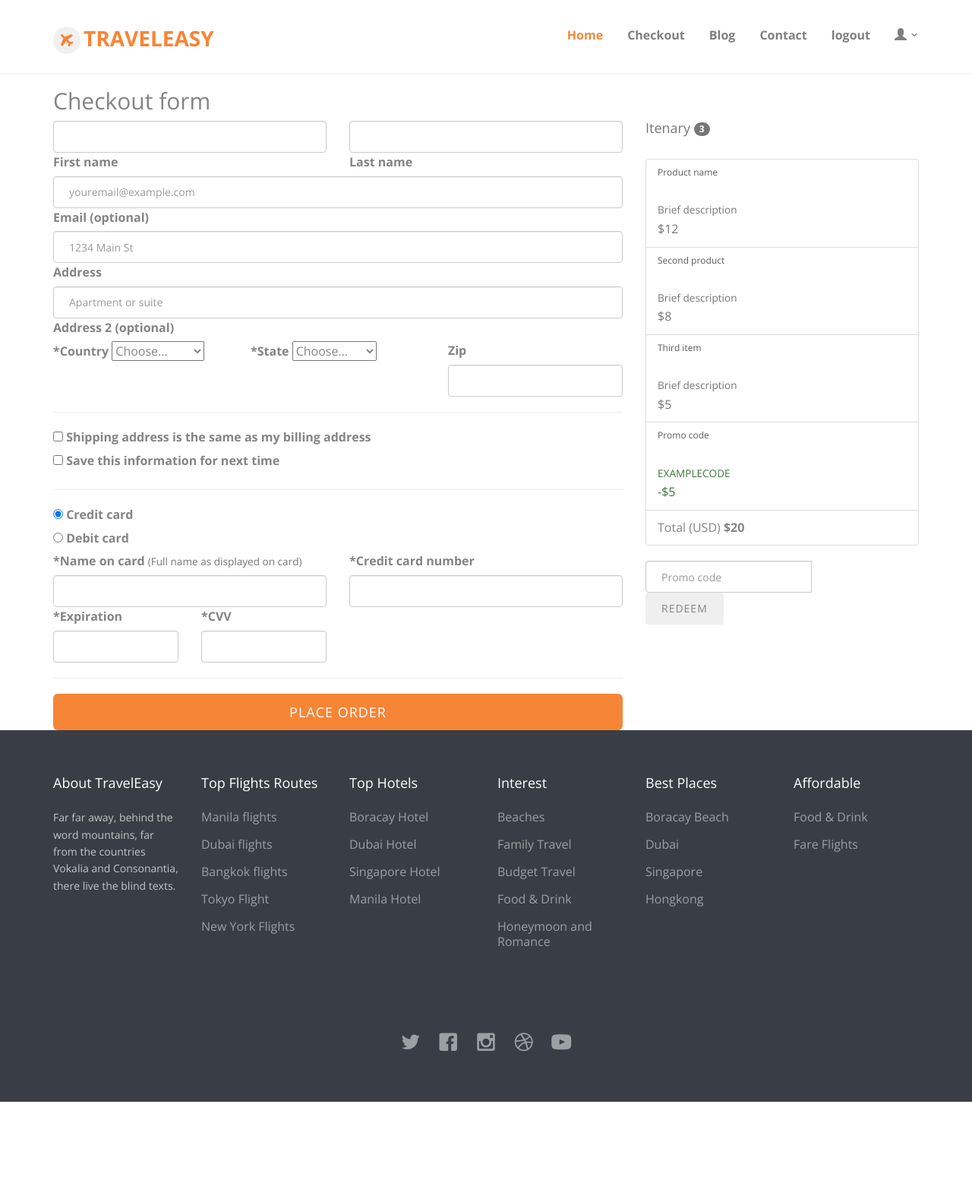
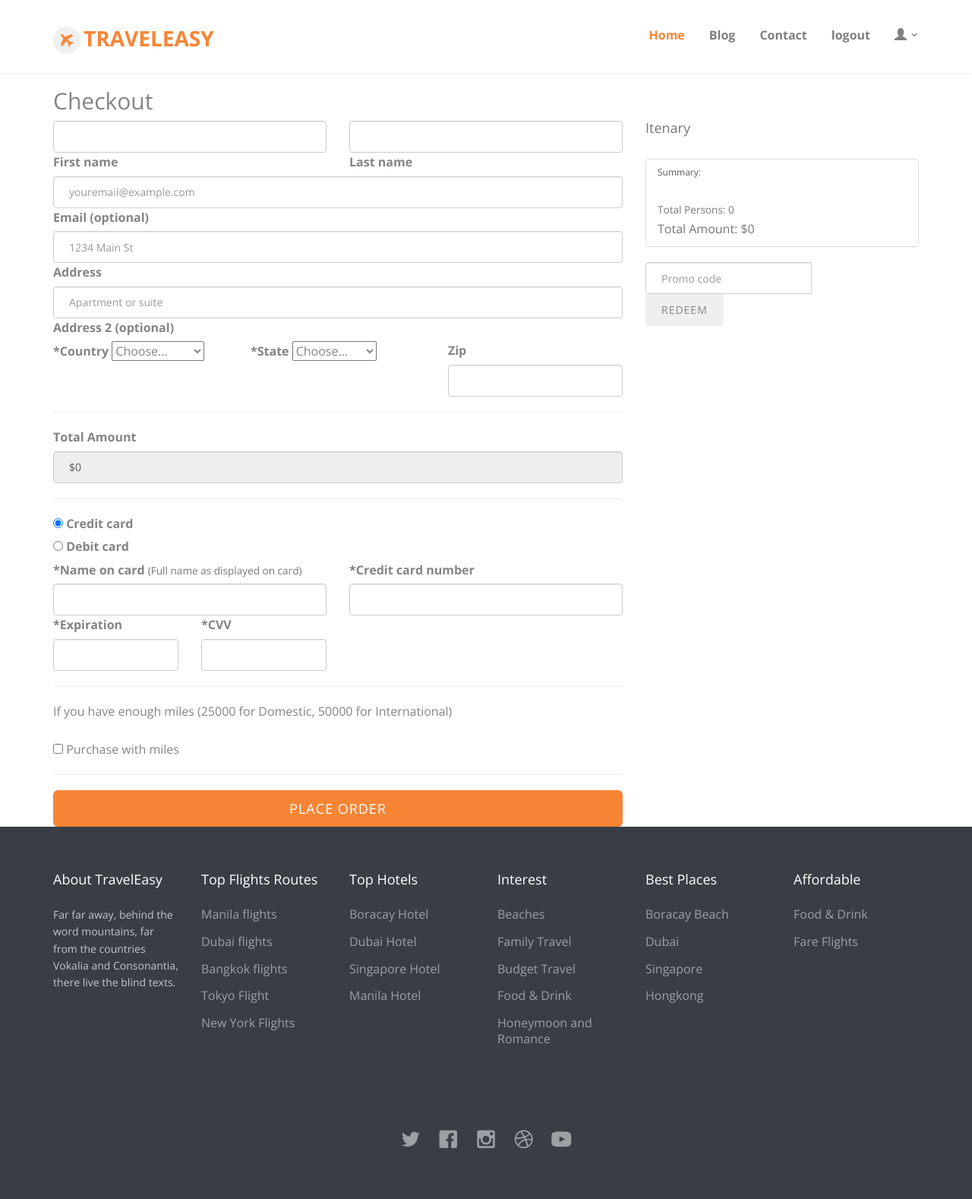
Before and after one commit to sravs47/travel_easy, a Flask app: page /checkout in a window 1280 px wide. Shown: the whole page at 76% size. Before the commit the page ends 1450 px from the top, so only its background shows below. Run offline with Flask 2, Linux system fonts and the light colour scheme; the visitor is signed in with stand-in values (Sample User, id 1); data that the repository does not hold is empty; some libraries are stand-ins or nearby versions; some web fonts are replaced.

Commit message:
Working website

```diff
--- /dev/null
+++ b/app/helpers/checkoutHelper.py
@@ -0,0 +1,21 @@
+flight_li_block = """<li class="list-group-item d-flex justify-content-between lh-condensed">
+                        <div>
+                            <h6 class="my-0"> {} </h6>
+                            <small class="text-muted">Flight No: {}</small>
+                            <small class="text-muted">Source: {}</small>
+                            <small class="text-muted">Destination: {}</small>
+                            <small class="text-muted">StartTime: {}</small>
+                            <small class="text-muted">EndTime: {}</small>
+                        </div>
+                        <span class="text-muted">Amount: ${}</span>
+                    </li>"""
+hotel_li_block = """<li class="list-group-item d-flex justify-content-between lh-condensed">
+                        <div>
+                            <h6 class="my-0"> {} </h6>
+                            <small class="text-muted">City: {}</small>
+                            <small class="text-muted">Checkin: {}</small>
+                            <small class="text-muted">Checkout: {}</small>
+
+                        </div>
+                        <span class="text-muted">Amount: ${}</span>
+                    </li>"""
--- a/app/static/css/style.css
+++ b/app/static/css/style.css
@@ -1978,3 +1978,45 @@ div.cs-select span {
 }
 
 /*# sourceMappingURL=style.css.map */
+
+*{
+    margin: 0;
+    padding: 0;
+}
+.rate {
+    float: left;
+    height: 46px;
+    padding: 0 10px;
+}
+.rate:not(:checked) > input {
+    position:absolute;
+    top:-9999px;
+}
+.rate:not(:checked) > label {
+    float:right;
+    width:1em;
+    overflow:hidden;
+    white-space:nowrap;
+    cursor:pointer;
+    font-size:30px;
+    color:#ccc;
+}
+.rate:not(:checked) > label:before {
+    content: '★ ';
+}
+.rate > input:checked ~ label {
+    color: #ffc700;
+}
+.rate:not(:checked) > label:hover,
+.rate:not(:checked) > label:hover ~ label {
+    color: #deb217;
+}
+.rate > input:checked + label:hover,
+.rate > input:checked + label:hover ~ label,
+.rate > input:checked ~ label:hover,
+.rate > input:checked ~ label:hover ~ label,
+.rate > label:hover ~ input:checked ~ label {
+    color: #c59b08;
+}
+
+/* Modified from: https://github.com/mukulkant/Star-rating-using-pure-css */
--- a/app/static/js/custom.js
+++ b/app/static/js/custom.js
@@ -6,6 +6,11 @@ $('#searchflight').click(function (e) {
             scrollTop: $("#fh5co-tours").offset().top
         },
         'slow');
+
+    console.log('_________________________-')
+    console.log($('#adultcount').val())
+    console.log($('#childcount').val())
+    console.log(Number($('#adultcount').val()) + Number($('#childcount').val()))
 
     $('#searchresponse').bootstrapTable({
         method: 'get',
@@ -18,7 +23,7 @@ $('#searchflight').click(function (e) {
                 to: $("#to-place").val(),
                 starttime: $('#date-start').val(),
                 endtime: $('#date-end').val(),
-                count: $('#adultcount').val() + $('#childcount').val()
+                count: (Number($('#adultcount').val()) + Number($('#childcount').val()))
             }
         },
         clickToSelect: true,
@@ -33,26 +38,29 @@ $('#searchflight').click(function (e) {
                 visible: false
             }, {
                 field: 'airlines',
-                title: 'AIRLINES'
+                title: 'Airlines'
 
             }, {
                 field: 'flight_no',
-                title: 'FLIGHT NUMBER'
+                title: 'Flight Number'
             }, {
                 field: 'source',
-                title: 'SOURCE'
+                title: 'Source'
             }, {
                 field: 'destination',
-                title: 'DESTINATION'
+                title: 'Destination'
             }, {
                 field: 'starttime',
-                title: 'STARTTIME'
+                title: 'Starttime'
             }, {
                 field: 'endtime',
-                title: 'ENDTIME'
+                title: 'Endtime'
+            },{
+                field: 'count',
+                title: 'People'
             }, {
                 field: 'amount',
-                title: 'AMOUNT'
+                title: 'Amount(each)'
             }],
         rowStyle: function rowStyle(row, index) {
             return {
@@ -73,7 +81,7 @@ $('#searchflight').click(function (e) {
         $('#bookplaceholder').html(table_template);
         $('#selectflight').click(function () {
         console.log($('#searchresponse').bootstrapTable('getSelections')[0].id);
-        path = "/checkout?flightselection="+$('#searchresponse').bootstrapTable('getSelections')[0].id;
+        path = "/checkout?ppl="+(Number($('#adultcount').val()) + Number($('#childcount').val()))+"&flightselection="+$('#searchresponse').bootstrapTable('getSelections')[0].id;
         $.post(path,function(data){
            window.location="http://localhost:5000/checkout"
         });
@@ -97,14 +105,17 @@ $('#SearchHotel').click(function (e) {
             return {
                 city: $("#hcity").val(),
                 fromdate: $('#hotels').find("#date-start").val(),
-                todate: $('#hotels').find('#date-end').val()
+                todate: $('#hotels').find('#date-end').val(),
+                count: (Number($('#hadultscount').val()) + Number($('#hchildrencount').val())),
+                rooms: $('#hotels').find('#hrooms').val()
+
             }
         },
         clickToSelect: true,
         columns: [{
             field: 'radio',
             radio: 'true'
-        },
+             },
             {
                 field: 'id',
                 title: 'ID',
@@ -118,15 +129,21 @@ $('#SearchHotel').click(function (e) {
                 field: 'address',
                 title: 'Address'
             }, {
-                field: 'hprice',
-                title: 'Price'
-            }, {
                 field: 'fromdate',
                 title: 'Checkin'
             }, {
                 field: 'todate',
                 title: 'Checkout'
-            }],
+            },{
+                field: 'count',
+                title: 'People'
+            }, {
+                field: 'rooms',
+                title: 'Rooms'
+            },{
+                field: 'hprice',
+                title: 'Price(each)'
+            } ],
         rowStyle: function rowStyle(row, index) {
             return {
                 classes: 'text-nowrap another-class',
@@ -146,7 +163,7 @@ $('#SearchHotel').click(function (e) {
     // console.log($('#searchresponse').html());
     $('#selectHotel').click(function () {
         console.log($('#searchresponse').bootstrapTable('getSelections')[0].id);
-        path = "/checkout?hotelselection="+$('#searchresponse').bootstrapTable('getSelections')[0].id;
+        path = "/checkout?ppl="+(Number($('#hadultscount').val()) + Number($('#hchildrencount').val()))+"&hotelselection="+$('#searchresponse').bootstrapTable('getSelections')[0].id;
         $.post(path,function(data){
            window.location="http://localhost:5000/checkout"
         });
@@ -176,14 +193,18 @@ $('#searchpackage').click(function (e) {
             return {
                 city: $('#packages').find("#to-place").val(),
                 fromdate: $('#packages').find('#date-start').val(),
-                todate: $('#packages').find('#date-end').val()
+                todate: $('#packages').find('#date-end').val(),
+                count: $('#padultscount').val() + $('#pchildcount').val(),
+                rooms:$('#packages').find('#prooms').val()
             }
            }
             else{
                return{
                 city: $('#packages').find("#to-place").val(),
                 fromdate: $("#showdates").find("#date-start").val(),
-                todate: $("#showdates").find('#date-end').val()
+                todate: $("#showdates").find('#date-end').val(),
+                count: $('#padultscount').val() + $('#pchildcount').val(),
+                rooms:$('#prooms').val()
               }
             }
         },
@@ -200,23 +221,24 @@ $('#searchpackage').click(function (e) {
                 field: 'hname',
                 title: 'HotelName',
 
-
             }, {
                 field: 'address',
                 title: 'Address',
-
             }, {
                 field: 'hprice',
                 title: 'Price',
-
             }, {
                 field: 'fromdate',
                 title: 'Checkin',
-
+            },{
+                field: 'count',
+                title: 'People'
+            }, {
+                field: 'rooms',
+                title: 'Rooms'
             }, {
                 field: 'todate',
                 title: 'Checkout',
-
             }],
             rowStyle: function rowStyle(row, index) {
                 return {
@@ -275,6 +297,9 @@ $('#searchpackage').click(function (e) {
             }, {
                 field: 'endtime',
                 title: 'Endtime'
+            },{
+                field: 'count',
+                title: 'People'
             }, {
                 field: 'amount',
                 title: 'Price'
@@ -300,8 +325,9 @@ $('#searchpackage').click(function (e) {
         var flightselection = $('input[name=btSelectItem]:checked').closest("tr").find("td").slice(1,2).text();
 
         console.log(hotelselection)
-        console.log(flightselection)
-        path = "/checkout?hotelselection="+hotelselection+"&flightselection="+flightselection;
+        console.log(Number($('#padultscount').val())+Number($('#pchildcount').val()))
+        console.log(Number($('#pchildcount').val()))
+        path = "/checkout?ppl="+(Number($('#padultscount').val()) + Number($('#pchildcount').val()))+"&hotelselection="+hotelselection+"&flightselection="+flightselection;
         $.post(path,function(data){
            window.location="http://localhost:5000/checkout"
         });
@@ -332,6 +358,7 @@ $(document).ready(function() {
 });
 
 
+
 // flight status
 $('#getFlightStatus').click(function(e) {
 //$('html,body').animate({
@@ -359,22 +386,9 @@ $('#getFlightStatus').click(function(e) {
 
 //for packages advanced option
 $('#flightadvanced').click(function() {
-$('#showdates').toggle('slow',function(){
-});
+    $('#showdates').toggle('slow');
 });
 
-
-
-
-//<div class="col-md-4 table-responsive">
-//                <table class="table">
-//                <tr>
-//                <th>
-//                <img src="/static/images/flight.jpg" alt="flightdelayimage"
-//                </th>
-//                <th>
-//                <input type="submit" id="selectflight"  value="${response[0].status}">
-//                </th>
-//                </tr>
-//                </table>
-//            </div>
+$('#miles').click(function(){
+    $('#paymentblock').toggle('slow');
+});
--- a/app/templates/_navbar.html
+++ b/app/templates/_navbar.html
@@ -10,15 +10,14 @@
                     {% if session.logged_in %}
 
                     <li class="active"><a href="index">Home</a></li>
-                    <li>
-                        <a href="checkout" class="fh5co-sub-ddown">Checkout</a>
-                    </li>
+
                     <li><a href="blog">Blog</a></li>
                     <li><a href="contact">Contact</a></li>
                     <li><a id="checkout" href="logout">logout</a></li>
                     <li><a><span class="glyphicon glyphicon-user"></a></span>
                         <ul class="fh5co-sub-menu">
                             <li><span style="color:red">Welcome {{session.username}}</span></li>
+                            <li><span >Total Miles {{session.miles}}</span></li>
                         </ul>
                     </li>
 
--- a/app/templates/checkout.html
+++ b/app/templates/checkout.html
@@ -3,9 +3,10 @@
 <main class="mt-5 pt-4">
     <div class="container wow fadeIn">
         <!-- Heading -->
-        <h2 class="my-5 h2">Checkout form</h2>
+        <h2 class="my-5 h2">Checkout</h2>
         <!--Grid row-->
         <div class="row">
+            <form method="POST" action="/order" role="form">
                 <!--Grid column-->
                 <div class="col-md-8 mb-4">
                     <!--Card-->
@@ -18,13 +19,14 @@
                                 <div class="col-md-6 mb-2">
                                     <!--firstName-->
                                     <div class="md-form ">
-                                    <input type="text" id="firstName" class="form-control">
+                                        <input type="text" id="firstName" name="firstName" class="form-control"
+                                               required>
                                         <label for="firstName" class="">First name</label>
                                     </div>
                                 </div>
                                 <div class="col-md-6 mb-2">
                                     <div class="md-form">
-                                    <input type="text" id="lastName" class="form-control">
+                                        <input type="text" id="lastName" name="lastName" class="form-control" required>
                                         <label for="lastName" class="">Last name</label>
                                     </div>
                                 </div>
@@ -39,27 +41,30 @@
 
                             <!--email-->
                             <div class="md-form mb-5">
-                            <input type="text" id="email" class="form-control" placeholder="youremail@example.com">
+                                <input type="text" id="email" name="email" class="form-control"
+                                       placeholder="youremail@example.com">
                                 <label for="email" class="">Email (optional)</label>
                             </div>
 
                             <!--address-->
                             <div class="md-form mb-5">
-                            <input type="text" id="address" class="form-control" placeholder="1234 Main St">
+                                <input type="text" id="address" class="form-control" placeholder="1234 Main St"
+                                       name="address" required>
                                 <label for="address" class="">Address</label>
                             </div>
 
                             <!--address-2-->
                             <div class="md-form mb-5">
-                            <input type="text" id="address-2" class="form-control" placeholder="Apartment or suite">
-                            <label for="address-2" class="">Address 2 (optional)</label>
+                                <input type="text" id="address2" name="address2" class="form-control"
+                                       placeholder="Apartment or suite">
+                                <label for="address2" class="">Address 2 (optional)</label>
                             </div>
                             <!--Grid row-->
                             <div class="row">
                                 <!--Grid column-->
                                 <div class="col-lg-4 col-md-12 mb-4">
                                     <label for="country">*Country</label>
-                                <select class="custom-select d-block w-100" id="country" required>
+                                    <select class="custom-select d-block w-100" name="country" id="country" required>
                                         <option value="">Choose...</option>
                                         <option>United States</option>
                                     </select>
@@ -69,7 +74,7 @@
                                 <!--Grid column-->
                                 <div class="col-lg-4 col-md-6 mb-4">
                                     <label for="state">*State</label>
-                                <select class="custom-select d-block w-100" id="state" required>
+                                    <select class="custom-select d-block w-100" name="state" id="state" required>
                                         <option value="">Choose...</option>
                                         <option>Alaska</option>
                                         <option>Arizona</option>
@@ -90,28 +95,26 @@
                                 <!--Grid column-->
                                 <div class="col-lg-4 col-md-6 mb-4">
                                     <label for="zip">Zip</label>
-                                <input type="text" class="form-control" id="zip" placeholder="" required>
+                                    <input type="text" class="form-control" id="zip" name="zip" placeholder="" required>
                                 </div>
                                 <!--Grid column-->
                             </div>
                             <!--Grid row-->
 
                             <hr>
-                        <div class="custom-control custom-checkbox">
-                            <input type="checkbox" class="custom-control-input" id="same-address">
-                            <label class="custom-control-label" for="same-address">Shipping address is the same as my
-                                billing address</label>
-                        </div>
-                        <div class="custom-control custom-checkbox">
-                            <input type="checkbox" class="custom-control-input" id="save-info">
-                            <label class="custom-control-label" for="save-info">Save this information for next
-                                time</label>
+                            <div class="md-form mb-5">
+                                <label for="Amount" class="">Total Amount</label>
+                                <input type="text" id="Amount" name="Amount" class="form-control" readonly="readonly"
+                                       value="${{amount}}">
                             </div>
 
+
+                            <div id="paymentblock">
                             <hr>
                                 <div class="d-block my-3">
                                     <div class="custom-control custom-radio">
-                                <input id="credit" name="paymentMethod" type="radio" class="custom-control-input"
+                                        <input id="credit" name="paymentMethod" type="radio"
+                                               class="custom-control-input"
                                                checked required>
                                         <label class="custom-control-label" for="credit">Credit card</label>
                                     </div>
@@ -125,26 +128,35 @@
                                     <div class="col-md-6 mb-3">
                                         <label for="cc-name">*Name on card</label>
                                         <small class="text-muted"> (Full name as displayed on card)</small>
-                                <input type="text" class="form-control" id="cc-name" placeholder="" required>
+                                        <input type="text" class="form-control" name="cc-name" id="cc-name"
+                                               placeholder="">
                                     </div>
                                     <div class="col-md-6 mb-3">
                                         <label for="cc-number">*Credit card number</label>
-                                <input type="text" class="form-control" id="cc-number" placeholder="" required>
+                                        <input type="text" class="form-control" name="cc-number" id="cc-number"
+                                               placeholder="">
 
                                     </div>
                                 </div>
                                 <div class="row">
                                     <div class="col-md-3 mb-3">
                                         <label for="cc-expiration">*Expiration</label>
-                                <input type="text" class="form-control" id="cc-expiration" placeholder="" required>
+                                        <input type="text" class="form-control" name="cc-expiration" id="cc-expiration"
+                                               placeholder="">
 
                                     </div>
                                     <div class="col-md-3 mb-3">
                                         <label for="cc-expiration">*CVV</label>
-                                <input type="text" class="form-control" id="cc-cvv" placeholder="" required>
+                                        <input type="text" class="form-control" name="cc-cvv" id="cc-cvv" placeholder="">
                                     </div>
                                 </div>
+                            </div>
+
                             <hr class="mb-4">
+                            <p> If you have enough miles (25000 for Domestic, 50000 for International)</p>
+                            <input id="miles" type="checkbox" name="miles" value="miles"> Purchase with miles <br>
+                            <hr class="mb-4">
+
                             <button class="btn btn-primary btn-lg btn-block" type="submit">Place Order</button>
 
                         </form>
@@ -153,6 +165,7 @@
                     <!--/.Card-->
 
                 </div>
+            </form>
             <!--Grid column-->
 
             <!--Grid column-->
@@ -161,44 +174,16 @@
                 <!-- Heading -->
                 <h4 class="d-flex justify-content-between align-items-center mb-3">
                     <span class="text-muted">Itenary</span>
-                    <span class="badge badge-secondary badge-pill">3</span>
+                    <!--<span class="badge badge-secondary badge-pill">3</span>-->
                 </h4>
 
                 <!-- Cart -->
                 <ul class="list-group mb-3 z-depth-1">
-                    <li class="list-group-item d-flex justify-content-between lh-condensed">
-                        <div>
-                            <h6 class="my-0">Product name</h6>
-                            <small class="text-muted">Brief description</small>
-                        </div>
-                        <span class="text-muted">$12</span>
-                    </li>
-                    <li class="list-group-item d-flex justify-content-between lh-condensed">
-                        <div>
-                            <h6 class="my-0">Second product</h6>
-                            <small class="text-muted">Brief description</small>
-                        </div>
-                        <span class="text-muted">$8</span>
-                    </li>
-                    <li class="list-group-item d-flex justify-content-between lh-condensed">
-                        <div>
-                            <h6 class="my-0">Third item</h6>
-                            <small class="text-muted">Brief description</small>
-                        </div>
-                        <span class="text-muted">$5</span>
-                    </li>
-                    <li class="list-group-item d-flex justify-content-between bg-light">
-                        <div class="text-success">
-                            <h6 class="my-0">Promo code</h6>
-                            <small>EXAMPLECODE</small>
-                        </div>
-                        <span class="text-success">-$5</span>
-                    </li>
-                    <li class="list-group-item d-flex justify-content-between">
-                        <span>Total (USD)</span>
-                        <strong>$20</strong>
-                    </li>
+
+                    {{orderblock}}
+
                 </ul>
+
                 <!-- Cart -->
 
                 <!-- Promo code -->
```
Also changed, not shown: app/__init__.py (+128 -34 lines), app/templates/blog.html (+15 -3 lines), app/templates/index.html (+27 -27 lines), app/templates/ordersummary.html (added, +18 -0 lines), app/templates/ordersummaryerror.html (added, +18 -0 lines), insertscripts.sql (+4 -4 lines). Lines whose indentation alone changed are shown as unchanged.
